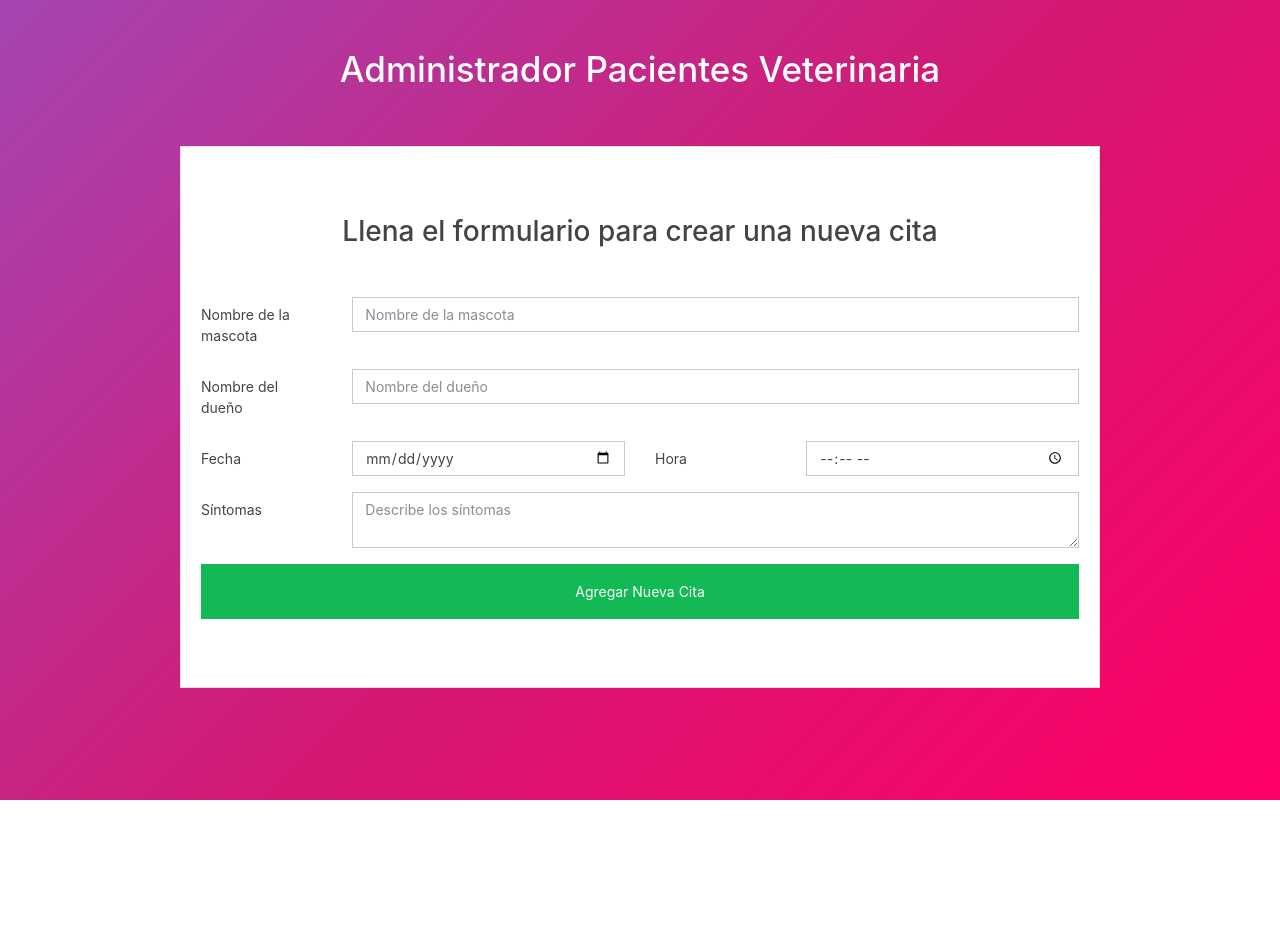
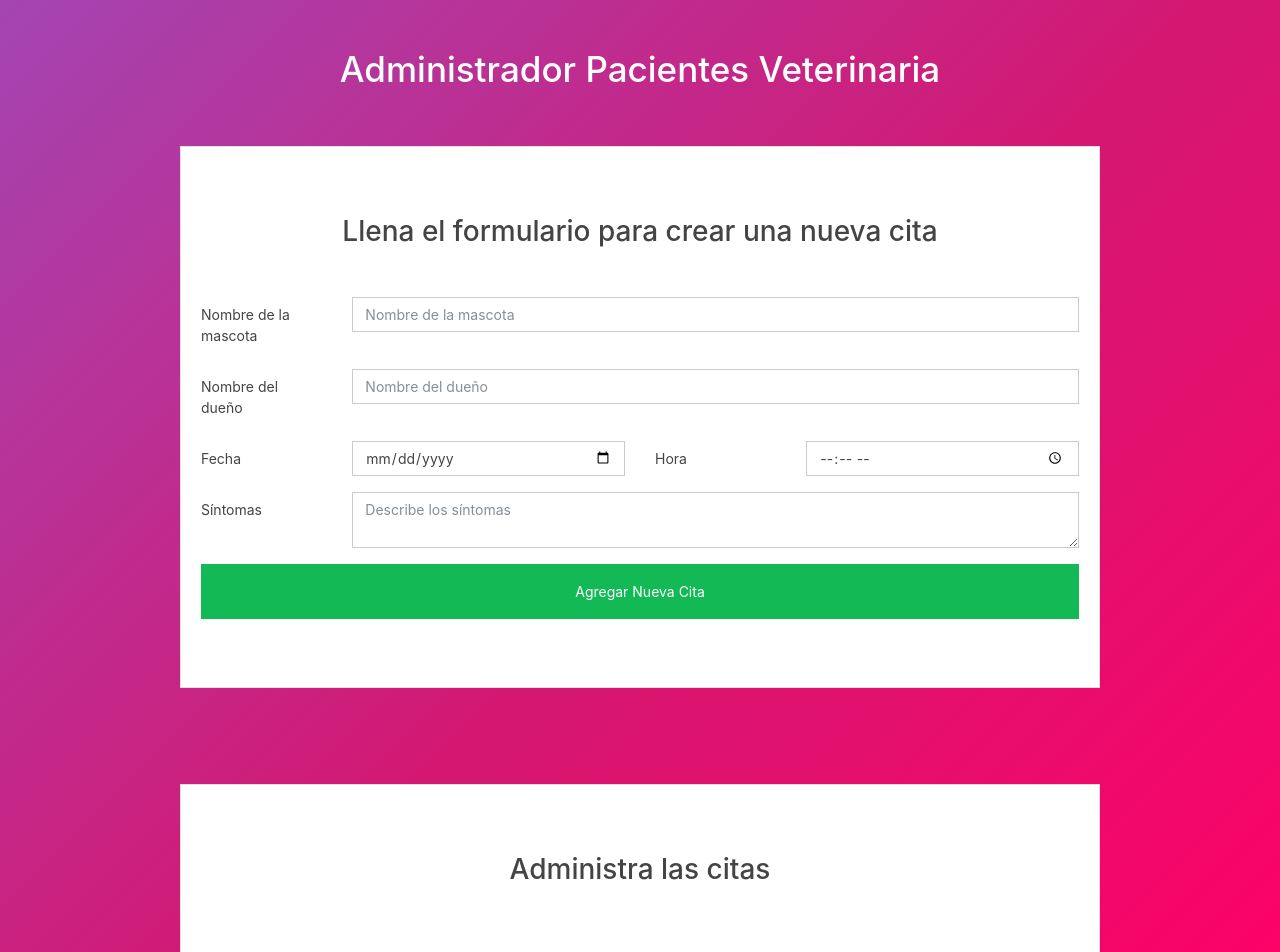
Before and after one commit to alanmaranto/Administrador-Pacientes-React, a React (Create React App) app: page / in a window 1280 px wide. Shown: the top 952 px of the page. Before the commit the page ends 800 px from the top, so only its background shows below. Built offline with nearby package versions, Linux system fonts and the light colour scheme.

Commit message:
mostrando las citas del state

```diff
--- a/src/App.js
+++ b/src/App.js
@@ -2,6 +2,7 @@
 import "./bootstrap.min.css";
 import Header from "./components/Header";
 import NuevaCita from "./components/NuevaCita";
+import ListaCitas from "./components/ListaCitas";
 
 const initialState = {
   citas: []
@@ -25,12 +26,19 @@
   };
 
   render() {
+    const { citas } = this.state;
     return (
       <div className="container">
         <Header titulo="Administrador Pacientes Veterinaria" />
         <div className="row">
           <div className="col-md-10 mx-auto">
             <NuevaCita crearNuevaCita={this.crearNuevaCita} />
+          </div>
+
+          <div className="mt-5 col-md-10 mx-auto">
+            <ListaCitas
+              citas={citas}
+            />
           </div>
         </div>
       </div>
--- /dev/null
+++ b/src/components/Cita.js
@@ -0,0 +1,27 @@
+import React from 'react';
+
+const Cita = ({cita}) => (
+    <div className="media mt-3">
+        <div className="media-body">
+            <h3 className="mt-0">{cita.mascota}</h3>
+            <p className="card-text">
+                <span>Nombre Dueño: </span>
+                {cita.propietario}
+            </p>
+            <p className="card-text">
+                <span>Fecha: </span>
+                {cita.fecha}
+            </p>
+            <p className="card-text">
+                <span>Hora: </span>
+                {cita.hora}
+            </p>
+            <p className="card-text">
+                <span>Síntomas: </span>
+                {cita.sintomas}
+            </p>
+        </div>
+    </div>
+)
+
+export default Cita;
--- /dev/null
+++ b/src/components/ListaCitas.js
@@ -0,0 +1,17 @@
+import React from "react";
+import Cita from "./Cita";
+
+const ListaCitas = ({ citas }) => (
+  <div className="card mt-5 py-5">
+    <div className="card-body">
+      <h2 className="card-title text-center">Administra las citas</h2>
+      <div className="lista-citas">
+        {citas.map(cita => (
+          <Cita key={cita.id} cita={cita} />
+        ))}
+      </div>
+    </div>
+  </div>
+);
+
+export default ListaCitas;
```
